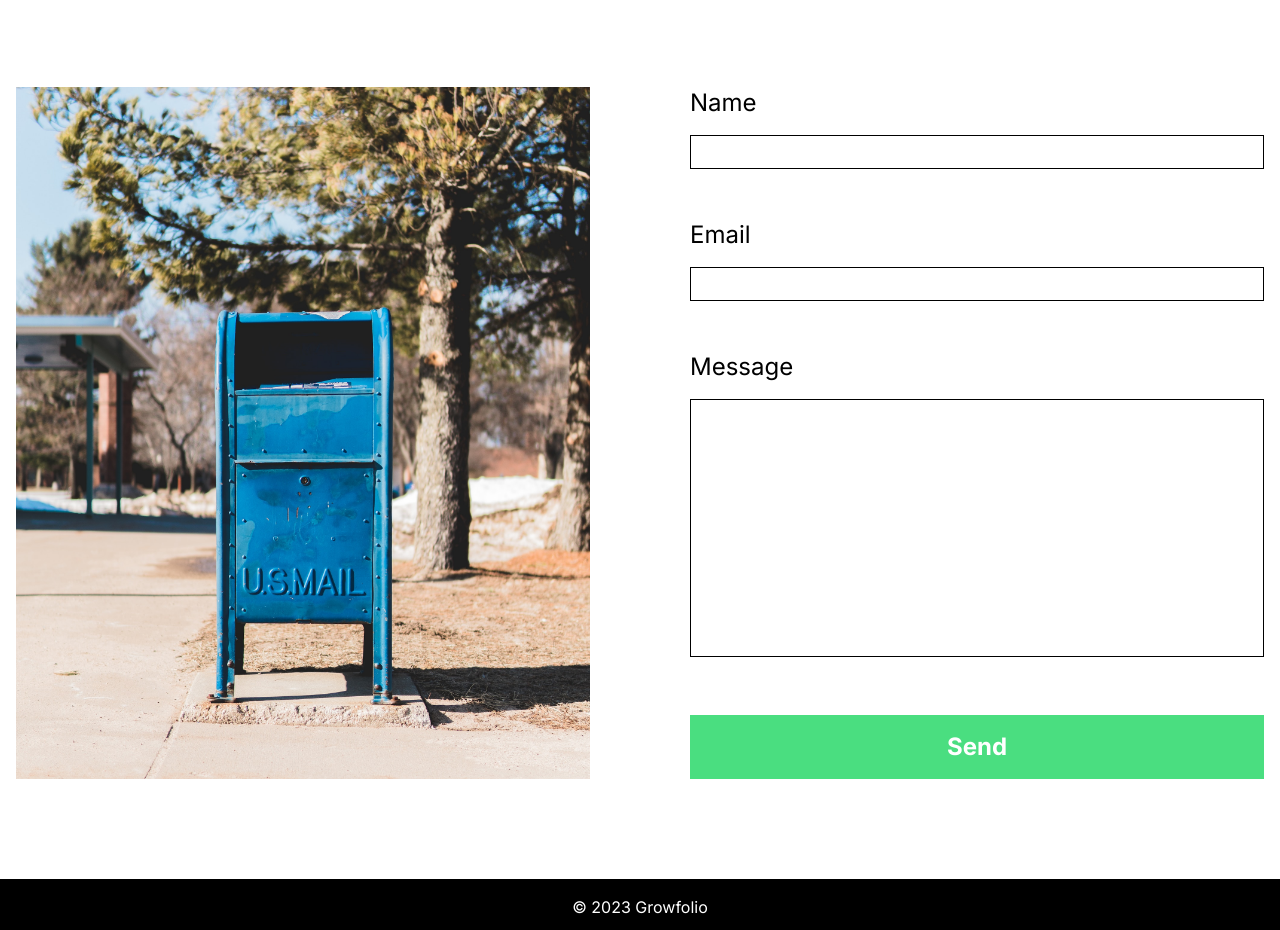
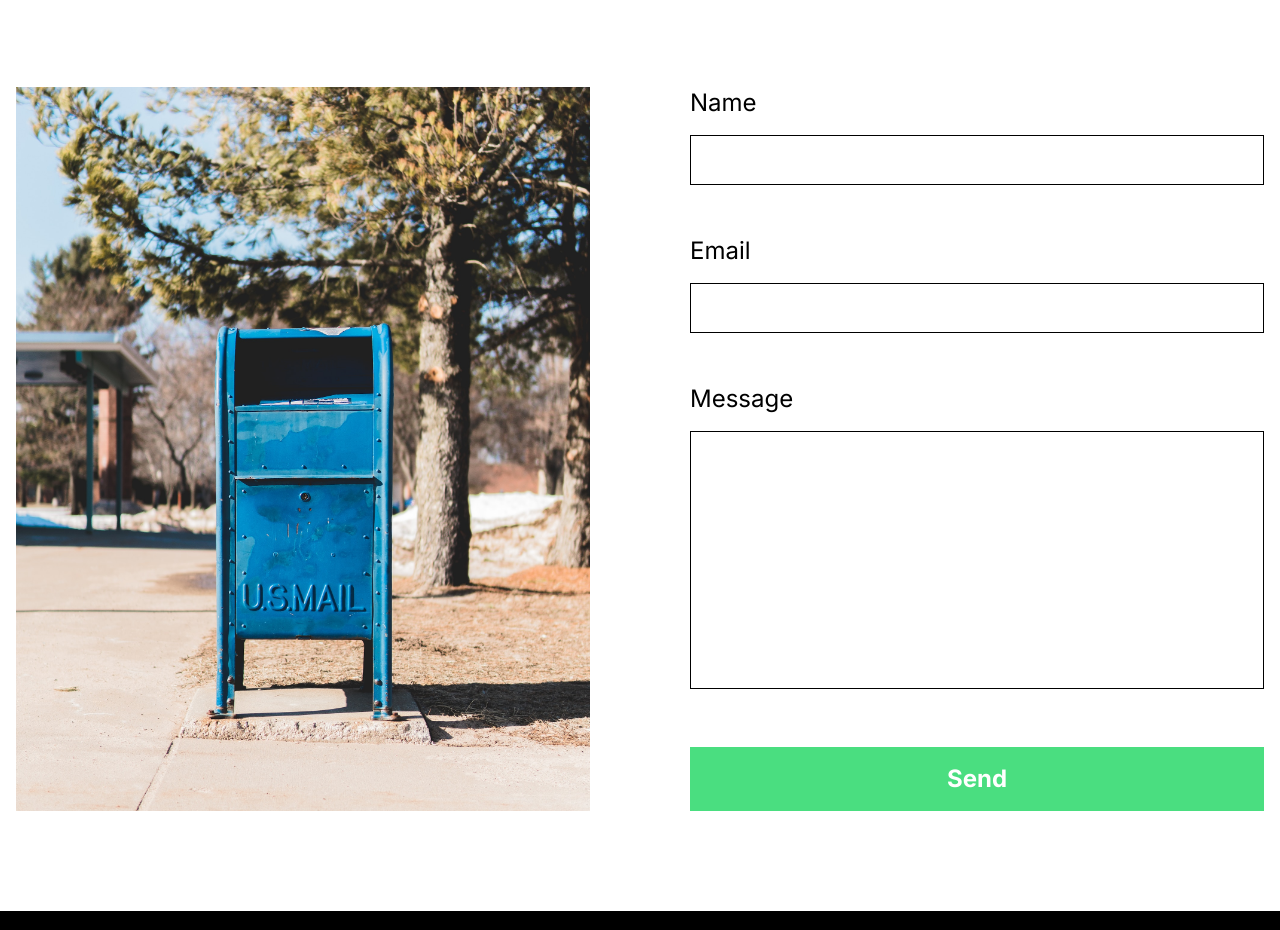
Before and after one commit to lvanderveekens/growfolio, a Next.js app in the folder frontend/: page / in a window 1280 px wide. Shown: the part 4320-5250 px from the top of the page. Built offline with nearby package versions, Linux system fonts and the light colour scheme; no server answers.

Commit message:
Add default input styles

```diff
--- a/frontend/app/globals.css
+++ b/frontend/app/globals.css
@@ -1,4 +1,13 @@
 @tailwind base;
+
+@layer base {
+    input {
+      @apply border;
+      @apply px-4;
+      @apply py-2;
+    }
+  }
+
 @tailwind components;
 @tailwind utilities;
 
--- a/frontend/app/investments/add-investment-form.tsx
+++ b/frontend/app/investments/add-investment-form.tsx
@@ -80,7 +80,7 @@
       <div className="mb-4">
         <label>Type</label>
         <Dropdown
-          className="w-full lg:w-[180px]"
+          className="w-full"
           placeholder="Select a type"
           selected={
             type && {
@@ -100,7 +100,7 @@
         <label>
           <div>Name</div>
           <input
-            className="border"
+            className="w-full"
             type="text"
             value={name || ""}
             onChange={(e) => setName(e.target.value)}
@@ -109,7 +109,11 @@
         <div className="text-red-500">{errors.name}</div>
       </div>
 
-      <button className="border px-3 py-2 disabled:opacity-50" type="submit" disabled={submitting}>
+      <button
+        className="border px-3 py-2 disabled:opacity-50"
+        type="submit"
+        disabled={submitting}
+      >
         {submitting ? <span>Submitting...</span> : <span>Submit</span>}
       </button>
     </form>
--- a/frontend/tailwind.config.js
+++ b/frontend/tailwind.config.js
@@ -16,7 +16,8 @@
         xl: "1280px"
       },
     },
-    extend: {},
+    extend: {
+    },
   },
   plugins: [],
 };
```
